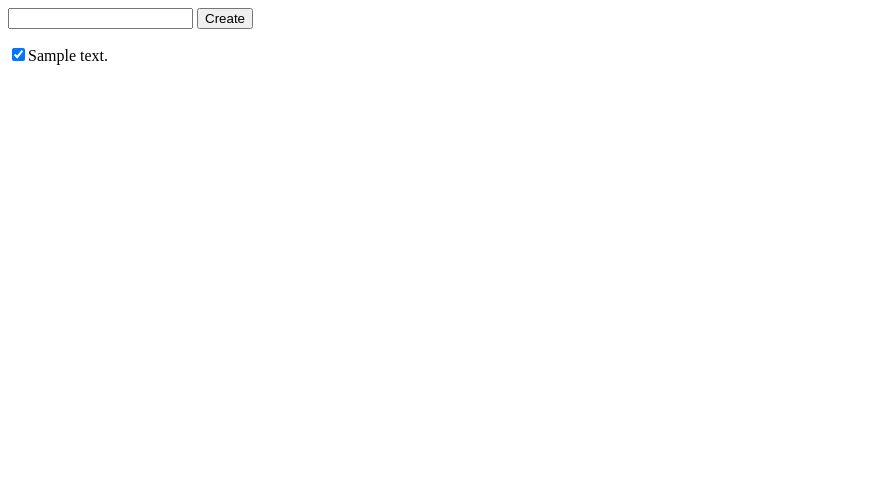
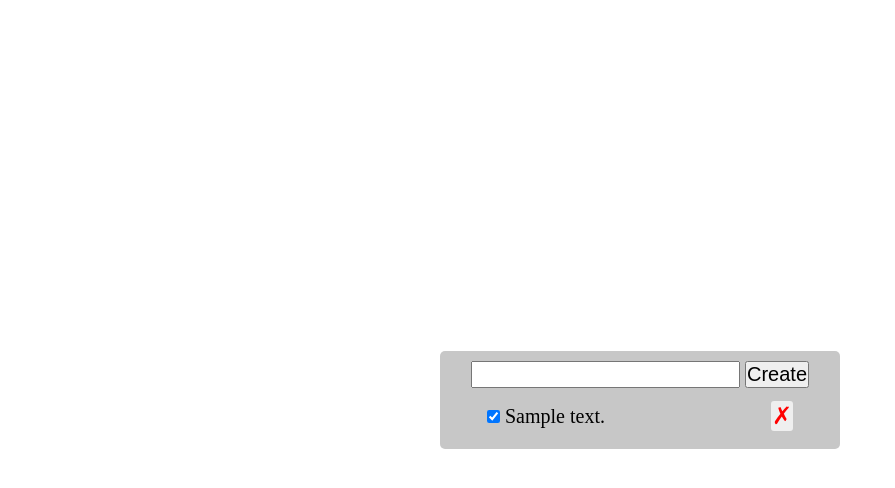
Before and after one commit to zhanshu21/todoapp, a Flask app: page / in a window 1280 px wide. Shown: the top 488 px of the page, without its empty margins (0-895 px from the left). Run offline with Flask 3, Linux system fonts and the light colour scheme; tables that the repository leaves empty hold one stand-in row (values such as "Sample post").

Commit message:
restructure index.html

```diff
--- /dev/null
+++ b/static/index.css
@@ -0,0 +1,48 @@
+* {
+    box-sizing: border-box;
+    padding: 0;
+    margin: 0;
+    font-size: 20px;
+}
+
+body {
+    display: flex;
+    justify-content: center;
+    align-items: center;
+}
+
+.container {
+    display: flex;
+    justify-content: center;
+    align-items: center;
+    flex-direction: column;
+    background-color: rgb(199, 199, 199);
+    width: 400px;
+    padding: 10px 5px;
+    border: none;
+    border-radius: 5px;
+}
+
+ul {
+    list-style: none;
+    margin: 5px;
+    margin-top: 10px;
+    width: 80%;
+}
+
+li {
+    clear: none;
+    display: flex;
+    justify-content: space-between;
+    align-items: center;
+    margin: 3px;
+}
+
+.delete {
+    border: none;
+    font-size: 1.2rem;
+    padding: 1px;
+    color: red;
+    cursor: pointer;
+    border-radius: 3px;
+}
--- /dev/null
+++ b/static/scripts.js
@@ -0,0 +1,59 @@
+// create new todo
+document.getElementById('form').onsubmit = (e) => {  //trigger
+    e.preventDefault();  //stops the form from refreshing the page.
+    // Get the input value
+    const description = document.getElementById('description').value;
+
+    // Validate the input
+    if (!description.trim()) {
+        alert("Please enter a valid description.");
+        return;
+    }
+    fetch('/todos/create',{ //send input data as a Json aobject to the '/todos/creat' endpont on the server
+        method: 'POST',
+        body: JSON.stringify({ description: description }),
+        headers: { 'Content-Type': 'application/json' } //specifies the data being sent in JSON format, must include
+    })
+    .then((response) => { //the server respons with JSON data
+        return response.json();
+    })
+    .then((jsonResponse) => {
+        console.log(jsonResponse);
+        const liItem = document.createElement('li');
+        // liItem.innerHTML = jsonResponce['description'];
+        liItem.innerHTML = `
+            <input data-id="${jsonResponse.id}" class="completed" type="checkbox">
+            ${jsonResponse['description']}
+        `;
+        document.getElementById('todo').appendChild(liItem);
+    })
+    .catch ((error)=>{ //error handling
+        console.log(error);
+        // document.getElementById('error').className='';
+        alert("something is wrong!")
+    })
+}
+
+// update completed for todo
+const checkboxes = document.querySelectorAll('.completed');
+for (let i = 0 ; i < checkboxes.length ; i++) {
+    const checkbox = checkboxes[i];
+    checkbox.onchange = ((e) => {
+        console.log(e);
+        const completed_update = e.target.checked;
+        const id = e.target.dataset['id']
+        console.log(id, completed_update)
+        fetch (`/todos/${id}/update-completed`,{
+            method:"POST",
+            body: JSON.stringify({'completed': completed_update}),
+            headers: {
+                'Content-Type': 'application/json'
+            }
+        })
+        .catch ((error)=>{ //error handling
+        console.log(error);
+        // document.getElementById('error').className='';
+        alert("something is wrong!")
+        })
+    })
+}
--- a/templates/index.html
+++ b/templates/index.html
@@ -1,85 +1,30 @@
 <html>
     <head>
+        <meta charset="UTF-8">
+        <meta name="viewport" content="width=device-width, initial-scale=1.0">
         <title>Todo App</title>
+        <link rel="stylesheet" href="../static/index.css">
     </head>
     <body>
-        <style>
-            ul {
-                list-style: none;
-                padding:0;
-                margin: 0;
-            }
-        </style>
+        <div class="container">
             <form id='form' method="post" action="/todos/create">
                 <input type="text" name="description" id="description"/>
                 <input type="submit" value="Create" />
             </form>
             <ul id="todo">
                 {% for d in data %}
-            <li><input data-id={{d.id}} class="completed" type="checkbox" {% if d.completed %} checked {% endif %}>{{d.description}}</li>
+                <li>
+                    <div class="item-container">
+                        <input data-id={{d.id}} class="completed" type="checkbox" {% if d.completed %} checked {% endif %}>
+                        {{d.description}}
+                    </div>
+                    <button class="delete">&cross;</button>
+                </li>
                 {% endfor %}
             </ul>
+        </div>
         <!-- <div class = "hidden" id = "error" > Something went wrong! </div> -->
+        <script src="../static/scripts.js"></script>
     </body>
-    <script>
-        // create new todo
-        document.getElementById('form').onsubmit = (e) => {  //trigger
-            e.preventDefault();  //stops the form from refreshing the page.
-            // Get the input value
-            const description = document.getElementById('description').value;
 
-            // Validate the input
-            if (!description.trim()) {
-                alert("Please enter a valid description.");
-                return;
-            }
-            fetch('/todos/create',{ //send input data as a Json aobject to the '/todos/creat' endpont on the server
-                method: 'POST',
-                body: JSON.stringify({ description: description }),
-                headers: { 'Content-Type': 'application/json' } //specifies the data being sent in JSON format, must include
-            })
-            .then((response) => { //the server respons with JSON data
-                return response.json();
-            })
-            .then((jsonResponse) => {
-                console.log(jsonResponse);
-                const liItem = document.createElement('li');
-                // liItem.innerHTML = jsonResponce['description'];
-                liItem.innerHTML = `
-                    <input data-id="${jsonResponse.id}" class="completed" type="checkbox">
-                    ${jsonResponse['description']}
-                `;
-                document.getElementById('todo').appendChild(liItem);
-            })
-            .catch ((error)=>{ //error handling
-                console.log(error);
-                // document.getElementById('error').className='';
-                alert("something is wrong!")
-            })
-        }
-
-        // update completed for todo
-        const checkboxes = document.querySelectorAll('.completed');
-        for (let i = 0 ; i < checkboxes.length ; i++) {
-            const checkbox = checkboxes[i];
-            checkbox.onchange = ((e) => {
-                console.log(e);
-                const completed_update = e.target.checked;
-                const id = e.target.dataset['id']
-                console.log(id, completed_update)
-                fetch (`/todos/${id}/update-completed`,{
-                    method:"POST",
-                    body: JSON.stringify({'completed': completed_update}),
-                    headers: {
-                        'Content-Type': 'application/json'
-                    }
-                })
-                .catch ((error)=>{ //error handling
-                console.log(error);
-                // document.getElementById('error').className='';
-                alert("something is wrong!")
-                })
-            })
-        }
-    </script>
 </html>
```
Lines whose indentation alone changed are shown as unchanged.
